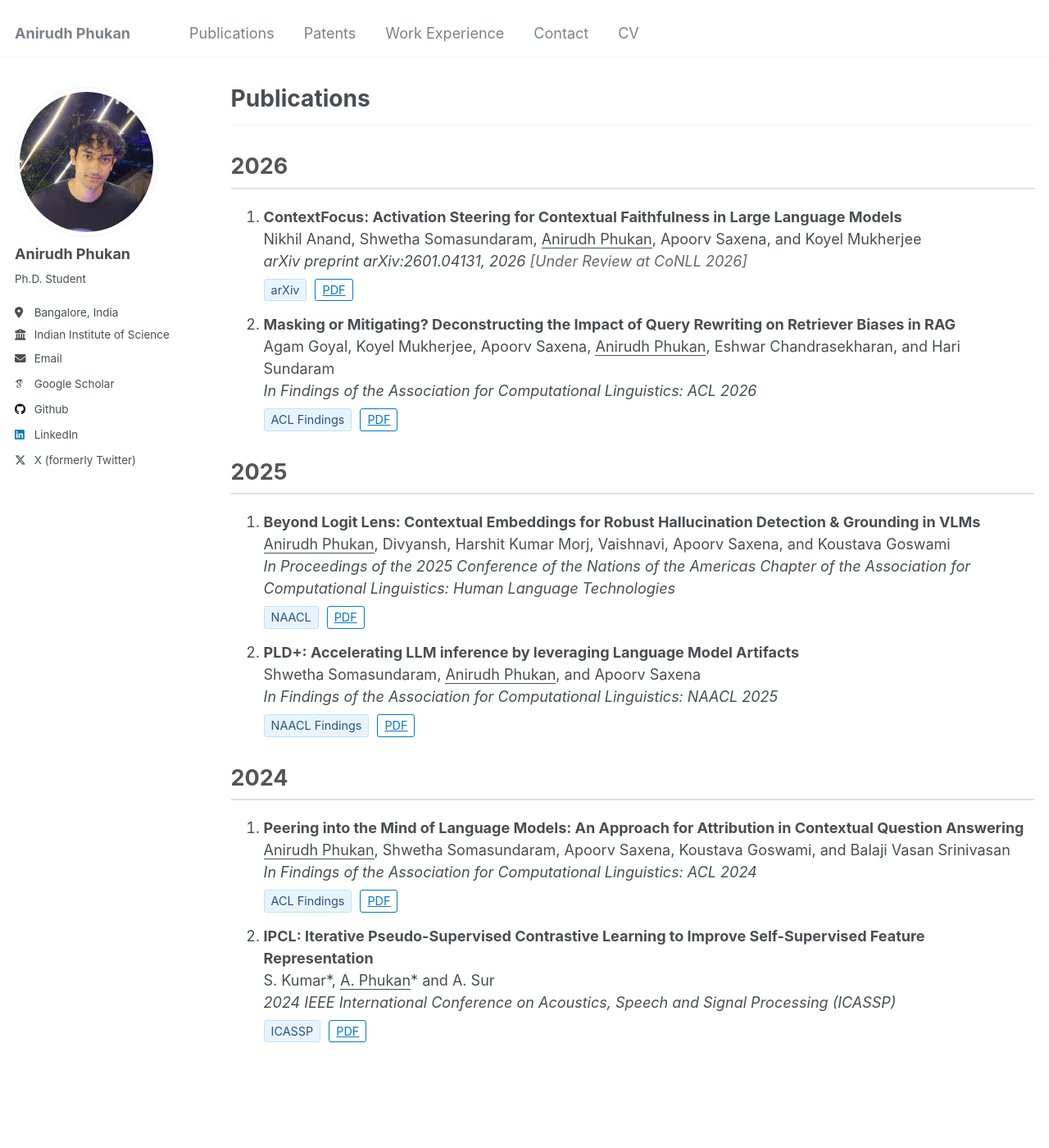
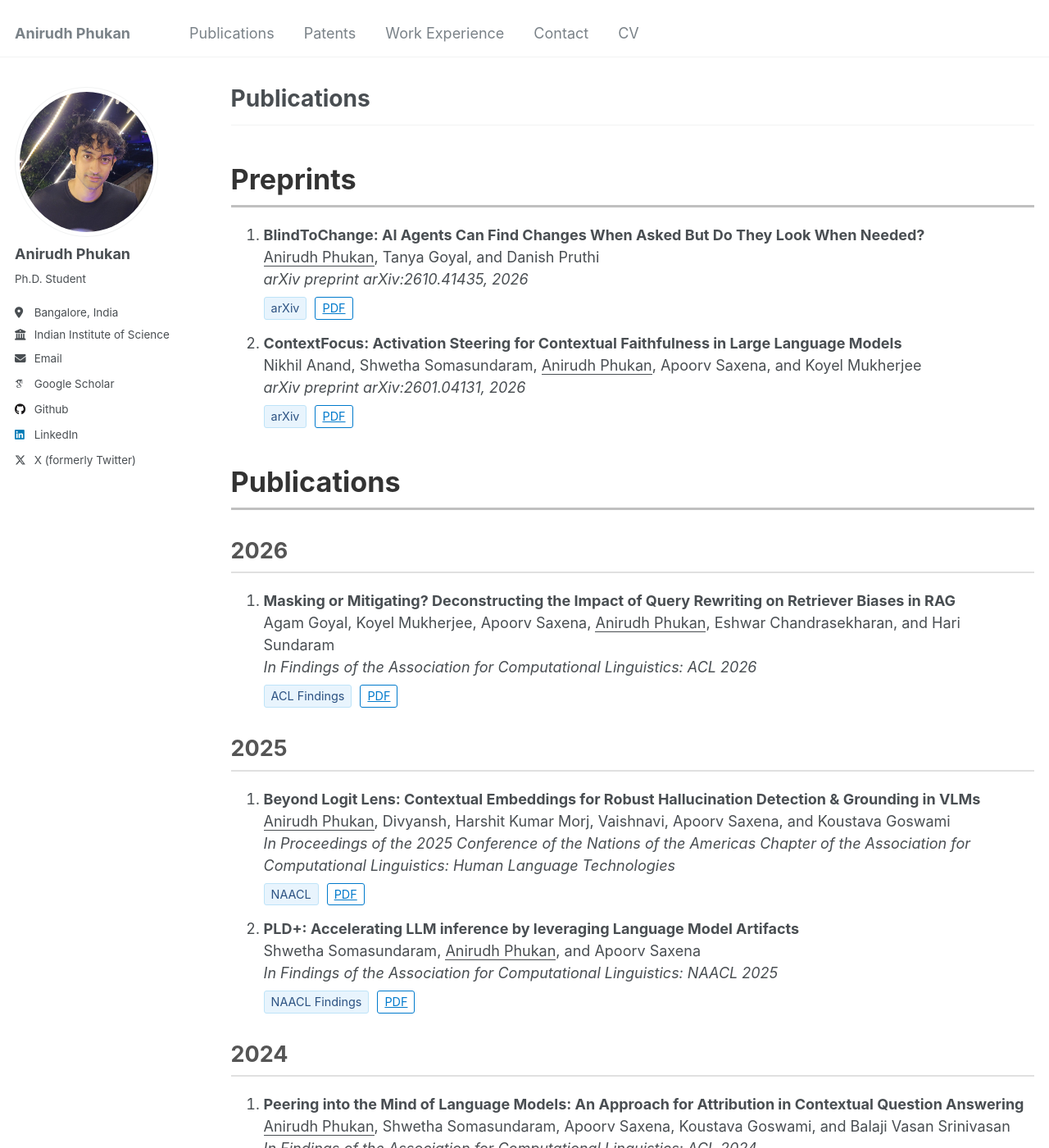
Before and after one commit to Anirudh-Phukan/Anirudh-Phukan.github.io, a Jekyll site: the page built from _pages/publications.md, in a window 1280 px wide and 1400 px high. Shown: the whole window at 82% size. Built offline with Jekyll 4.4.1, drawn with Linux system fonts in a browser that asks for light colours; some web fonts are replaced.

Commit message:
update bio, publications, patents and cv

```diff
--- a/_pages/publications.md
+++ b/_pages/publications.md
@@ -55,21 +55,47 @@ author_profile: true
     font-weight: bold;
 }
 
+.section-heading {
+    color: #333;
+    border-bottom: 3px solid #c0c0c0;
+    padding-bottom: 6px;
+    margin-top: 40px;
+    margin-bottom: 20px;
+    font-size: 1.9em;
+    font-weight: bold;
+}
+
 </style>
 
-<div class="year-heading">2026</div>
+<div class="section-heading">Preprints</div>
 
 <ol>
+<li><strong>BlindToChange: AI Agents Can Find Changes When Asked But Do They Look When Needed?</strong><br/>
+<u>Anirudh Phukan</u>, Tanya Goyal, and Danish Pruthi<br/>
+<em>arXiv preprint arXiv:2610.41435, 2026</em>
+
+<div class="button-container">
+<div class="conference-banner">arXiv</div>
+<a href="https://arxiv.org/pdf/2610.41435" class="pdf-button">PDF</a>
+</div>
+</li>
+
 <li><strong>ContextFocus: Activation Steering for Contextual Faithfulness in Large Language Models</strong><br/>
 Nikhil Anand, Shwetha Somasundaram, <u>Anirudh Phukan</u>, Apoorv Saxena, and Koyel Mukherjee<br/>
-<em>arXiv preprint arXiv:2601.04131, 2026</em> <span style="color: #666;"><em>[Under Review at CoNLL 2026]</em></span>
+<em>arXiv preprint arXiv:2601.04131, 2026</em>
 
 <div class="button-container">
 <div class="conference-banner">arXiv</div>
 <a href="https://arxiv.org/pdf/2601.04131" class="pdf-button">PDF</a>
 </div>
 </li>
+</ol>
 
+<div class="section-heading">Publications</div>
+
+<div class="year-heading">2026</div>
+
+<ol>
 <li><strong>Masking or Mitigating? Deconstructing the Impact of Query Rewriting on Retriever Biases in RAG</strong><br/>
 Agam Goyal, Koyel Mukherjee, Apoorv Saxena, <u>Anirudh Phukan</u>, Eshwar Chandrasekharan, and Hari Sundaram<br/>
 <em>In Findings of the Association for Computational Linguistics: ACL 2026</em>
```
Also changed, not shown: _pages/about.md (+1 -1 lines), _pages/patents.md (+2 -2 lines), 1 other file.
